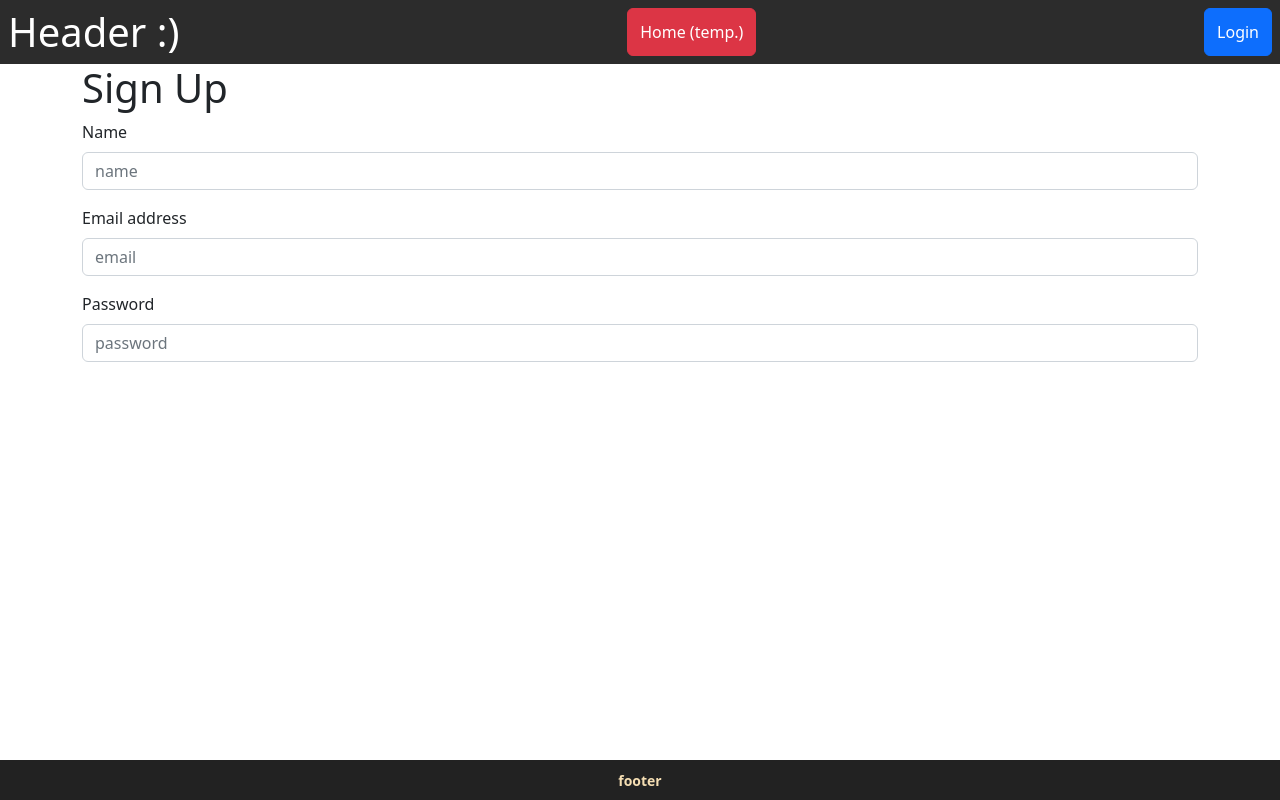
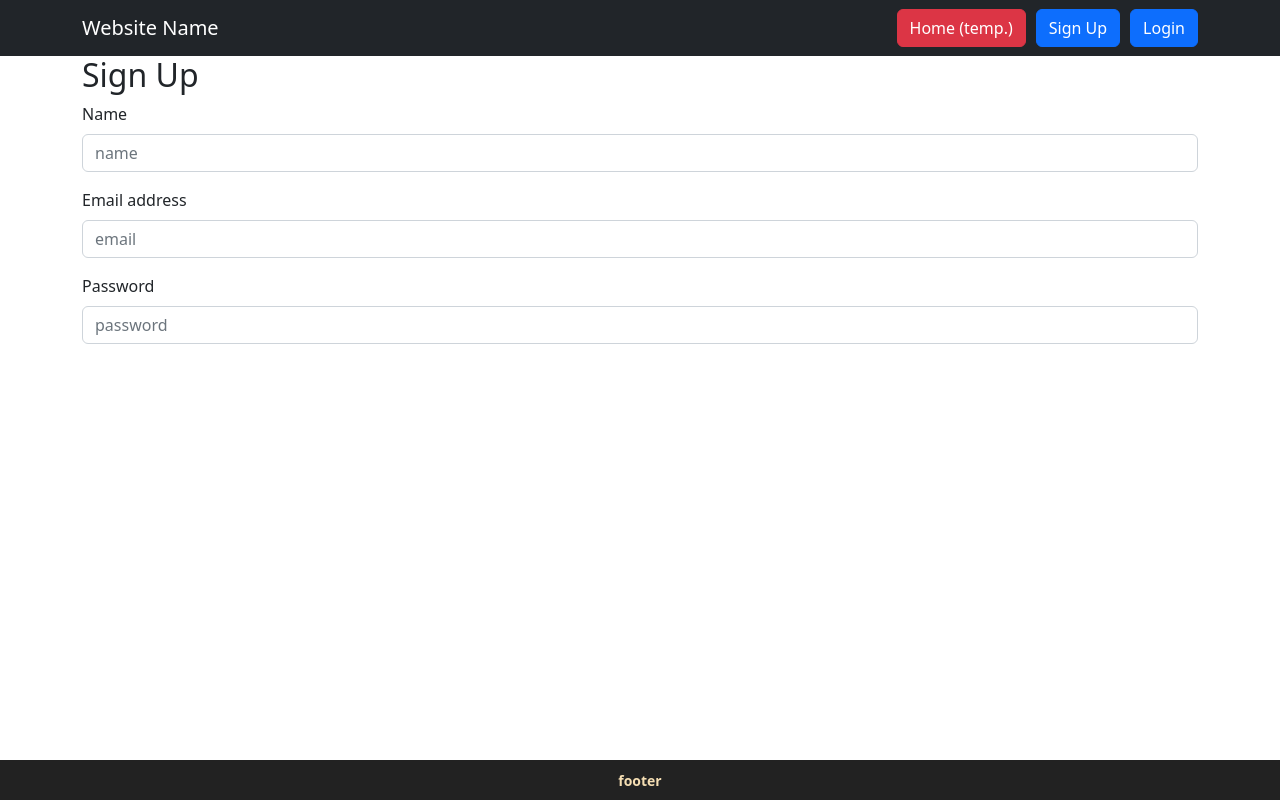
Before and after one commit to JoshThorntonDev/a1-3786643-3785167, a React (Create React App) app: page /register in a window 1280 px wide. Built offline with nearby package versions, Linux system fonts and the light colour scheme.

Commit message:
Updated header to use bootstrap

```diff
--- a/src/components/Header.js
+++ b/src/components/Header.js
@@ -1,16 +1,24 @@
 import "./Header.css";
 import Button from "react-bootstrap/Button";
+import Nav from "react-bootstrap/Nav";
+import Navbar from 'react-bootstrap/Navbar';
+import Container from "react-bootstrap/Container";
 import { useNavigate } from "react-router-dom";
 
 function Header() {
   const navigate = useNavigate();
 
   return (
-    <div className="header">
-      <h1>Header :)</h1>
+    <Navbar bg="dark" variant="dark">
+      <Container>
+        <Navbar.Brand>Website Name</Navbar.Brand>
+        <Navbar.Toggle aria-controls="basic-navbar-nav" />
+        <Navbar.Collapse className="justify-content-end">
+
 
       <Button
         variant="danger"
+        style={{marginRight: "10px"}}
         onClick={() => {
           navigate("/", {
             replace: true,
@@ -20,7 +28,19 @@ function Header() {
         Home (temp.)
       </Button>
 
-      <Button
+        <Button
+        variant="primary"
+        style={{marginRight: "10px"}}
+        onClick={() => {
+          navigate("/register", {
+            replace: true,
+          });
+        }}
+      >
+        Sign Up
+      </Button>
+
+        <Button
         variant="primary"
         onClick={() => {
           navigate("/login", {
@@ -30,7 +50,9 @@ function Header() {
       >
         Login
       </Button>
-    </div>
+        </Navbar.Collapse>
+      </Container>
+    </Navbar>
   );
 }
 
--- a/src/components/Register.js
+++ b/src/components/Register.js
@@ -3,7 +3,7 @@ import Form from "react-bootstrap/Form";
 function Register() {
     return (
         <div className="register">
-            <h1>Sign Up</h1>
+            <h2>Sign Up</h2>
         <Form>
         <Form.Group className="mb-3">
             <Form.Label>Name</Form.Label>
```
